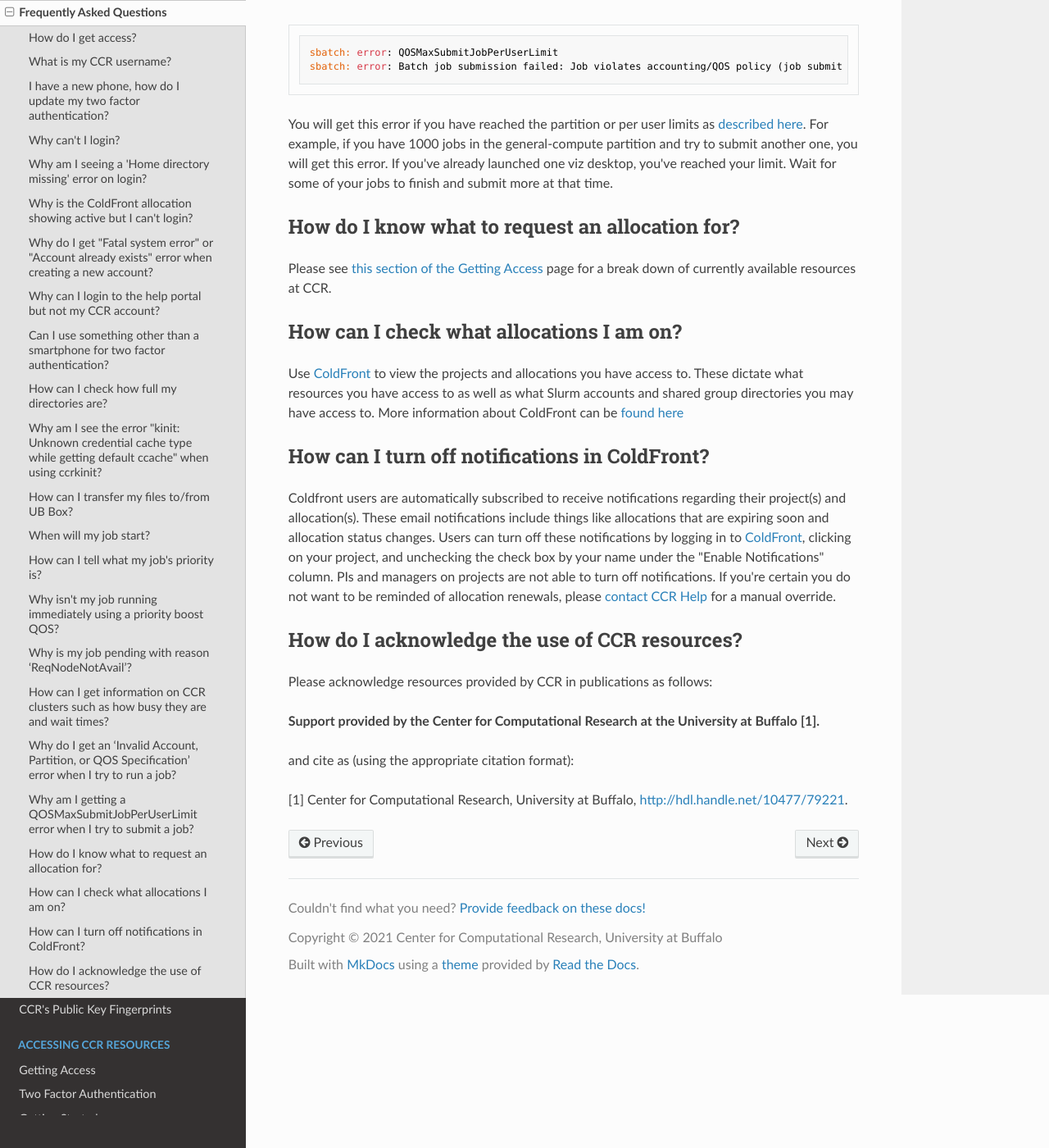
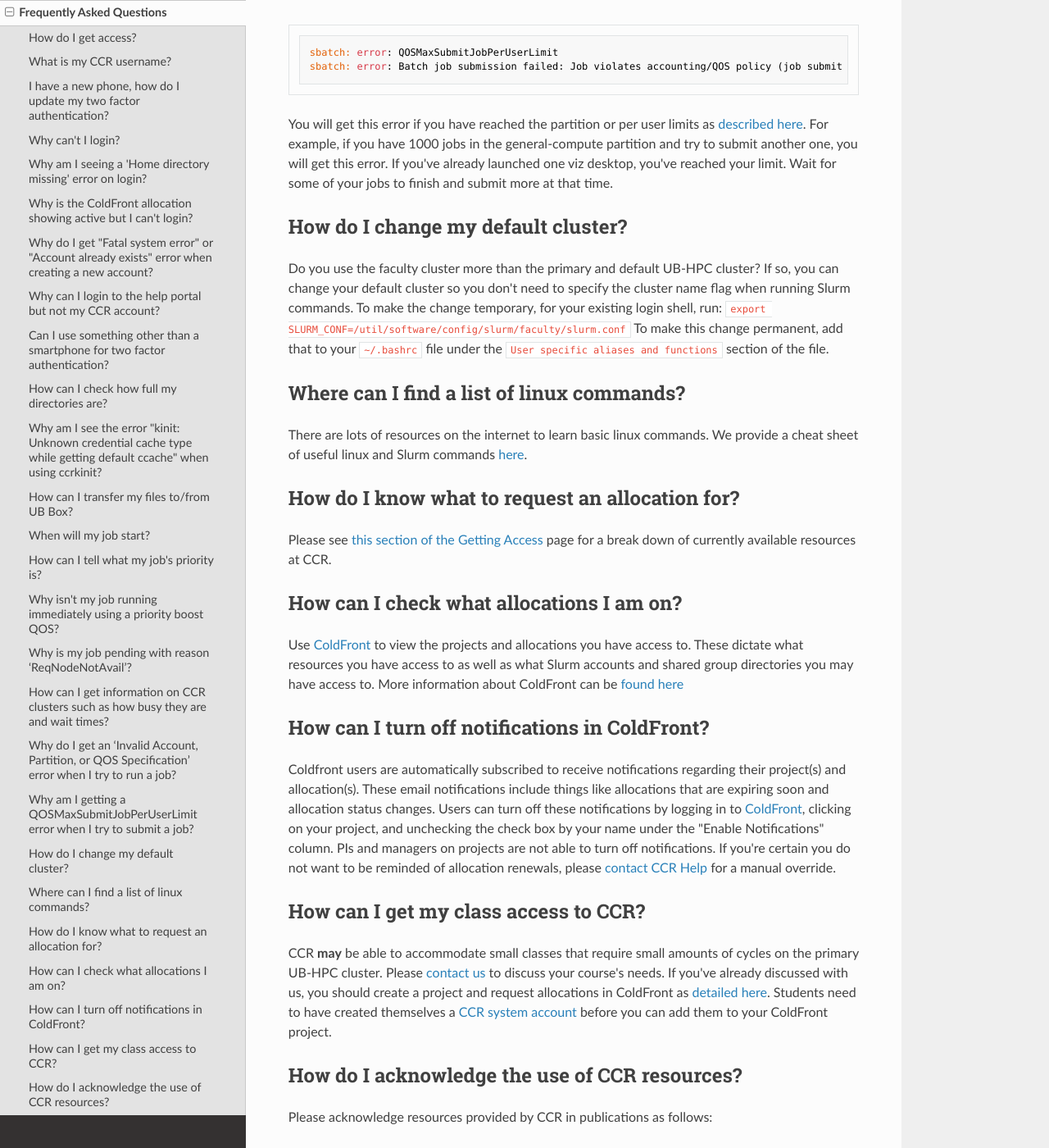
Before and after one commit to ubccr/ccrdocs, an MkDocs documentation site: the page built from pages/faq.md, in a window 1280 px wide and 1400 px high, scrolled down 5138 px. Shown: the whole window at 82% size. Built offline with MkDocs 1.6.1, drawn with Linux system fonts in a browser that asks for light colours; nearby versions of some CDN libraries.

Commit message:
updates to faq

```diff
--- a/pages/faq.md
+++ b/pages/faq.md
@@ -129,6 +129,14 @@ sbatch: error: Batch job submission failed: Job violates accounting/QOS policy (
 
 You will get this error if you have reached the partition or per user limits as [described here](hpc/jobs.md#slurm-directives-partitions-qos).  For example, if you have 1000 jobs in the general-compute partition and try to submit another one, you will get this error.  If you've already launched one viz desktop, you've reached your limit.  Wait for some of your jobs to finish and submit more at that time.
 
+## How do I change my default cluster?
+
+Do you use the faculty cluster more than the primary and default UB-HPC cluster?  If so, you can change your default cluster so you don't need to specify the cluster name flag when running Slurm commands.  To make the change temporary, for your existing login shell, run: `export SLURM_CONF=/util/software/config/slurm/faculty/slurm.conf`  To make this change permanent, add that to your `~/.bashrc` file under the `User specific aliases and functions` section of the file.
+
+## Where can I find a list of linux commands?
+
+There are lots of resources on the internet to learn basic linux commands.  We provide a cheat sheet of useful linux and Slurm commands [here](https://buffalo.box.com/s/nqj3neyt2w1dtb3gix6zxqx5gcc9x30n).
+
 ## How do I know what to request an allocation for?
 
 Please see [this section of the Getting Access](getting-access.md#available-resources) page for a break down of currently available resources at CCR.
@@ -141,6 +149,10 @@ Use [ColdFront](https://coldfront.ccr.buffalo.edu) to view the projects and allo
 
 Coldfront users are automatically subscribed to receive notifications regarding their project(s) and allocation(s).  These email notifications include things like allocations that are expiring soon and allocation status changes.  Users can turn off these notifications by logging in to [ColdFront](https://coldfront.ccr.buffalo.edu), clicking on your project, and unchecking the check box by your name under the "Enable Notifications" column.  PIs and managers on projects are not able to turn off notifications.  If you're certain you do not want to be reminded of allocation renewals, please [contact CCR Help](help.md) for a manual override.
 
+## How can I get my class access to CCR?
+
+CCR **may** be able to accommodate small classes that require small amounts of cycles on the primary UB-HPC cluster.  Please [contact us](help.md) to discuss your course's needs. If you've already discussed with us, you should create a project and request allocations in ColdFront as [detailed here](portals/coldfront.md).  Students need to have created themselves a [CCR system account](getting-access.md) before you can add them to your ColdFront project.
+
 ## How do I acknowledge the use of CCR resources?
 
 Please acknowledge resources provided by CCR in publications as follows:
```
